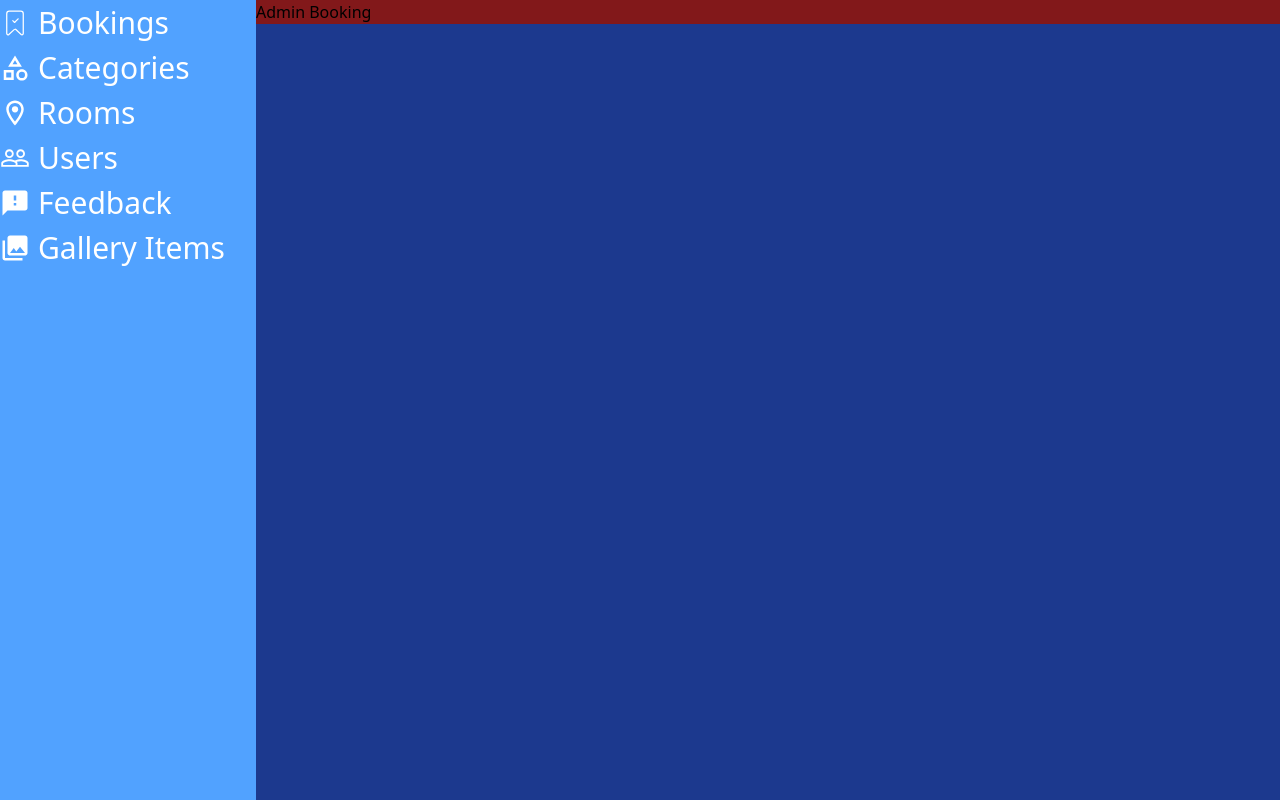
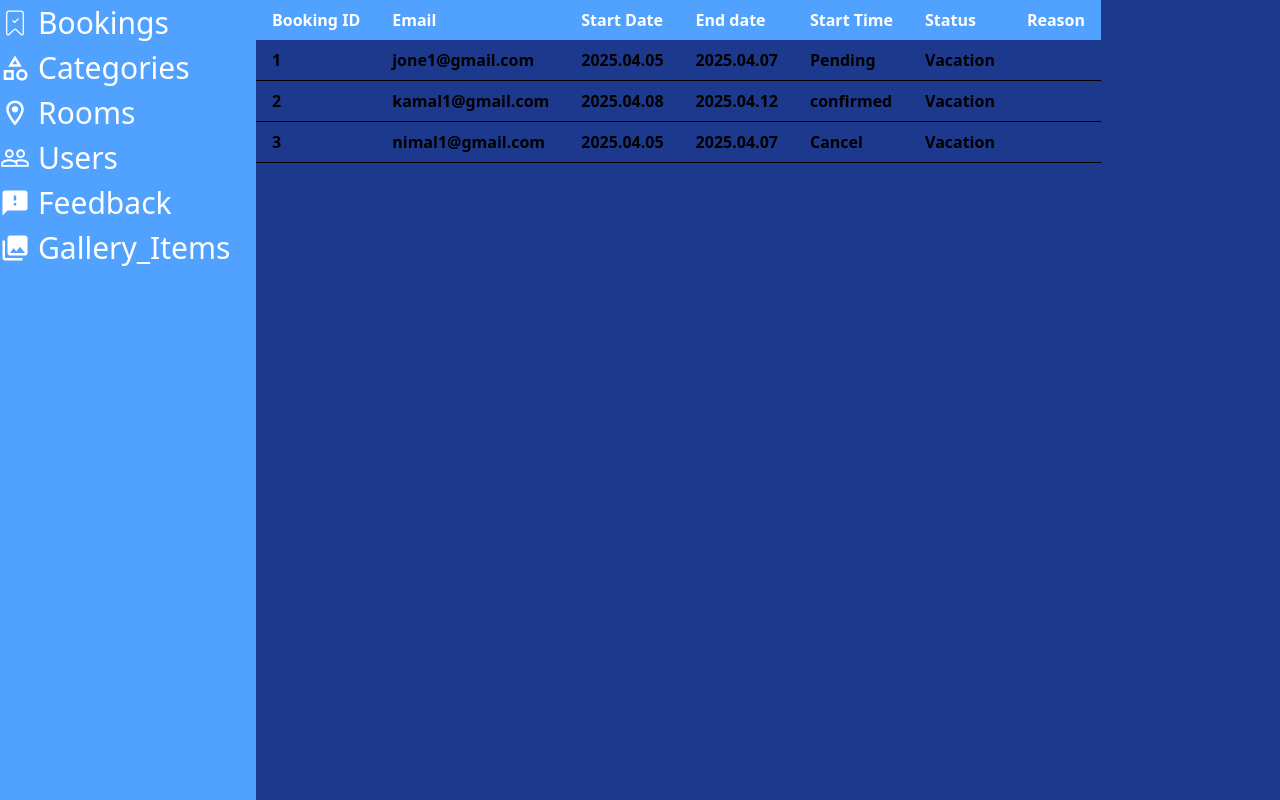
Before and after one commit to thilini-nisansala/Hotel-Management-frontend, a React (Vite) app: page /admin/bookings in a window 1280 px wide. Built offline with nearby package versions, Linux system fonts and the light colour scheme.

Commit message:
create admin booking

```diff
--- a/src/pages/admin/Bookings/adminBooking.jsx
+++ b/src/pages/admin/Bookings/adminBooking.jsx
@@ -1,7 +1,55 @@
-export default function AdminBookings (){
-    return(
-        <div className="w-full bg-red-900">
-            Admin Booking
-        </div>
-    )
-}
+
+
+
+export default function AdminBookings(){
+         return (
+
+    <div className="w-full">
+        <table className="table-auto border-collapse w h-full text-left">
+          <thead>
+            <tr className="bg-blue-400 text-white">
+              <th className="px-4 py-2">Booking ID</th>
+              <th className="px-4 py-2">Email</th>
+              <th className="px-4 py-2">Start Date</th>
+              <th className="px-4 py-2">End date</th>
+              <th className="px-4 py-2">Start Time</th>
+              <th className="px-4 py-2">Status</th>
+              <th className="px-4 py-2">Reason</th>
+            </tr>
+          </thead>
+          <tbody>
+          <tr className="border-b">
+              <th className="px-4 py-2">1</th>
+              <th className="px-4 py-2">jone1@gmail.com</th>
+              <th className="px-4 py-2">2025.04.05</th>
+              <th className="px-4 py-2">2025.04.07</th>
+              <th className="px-4 py-2">Pending</th>
+              <th className="px-4 py-2">Vacation</th>
+              <th className="px-4 py-2"></th>
+            </tr>
+
+            <tr className="border-b">
+              <th className="px-4 py-2">2</th>
+              <th className="px-4 py-2">kamal1@gmail.com</th>
+              <th className="px-4 py-2">2025.04.08</th>
+              <th className="px-4 py-2">2025.04.12</th>
+              <th className="px-4 py-2">confirmed</th>
+              <th className="px-4 py-2">Vacation</th>
+              <th className="px-4 py-2"></th>
+            </tr>
+
+            <tr className="border-b">
+              <th className="px-4 py-2">3</th>
+              <th className="px-4 py-2">nimal1@gmail.com</th>
+              <th className="px-4 py-2">2025.04.05</th>
+              <th className="px-4 py-2">2025.04.07</th>
+              <th className="px-4 py-2">Cancel</th>
+              <th className="px-4 py-2">Vacation</th>
+              <th className="px-4 py-2"></th>
+            </tr>
+          </tbody>
+        </table>
+      </div>
+
+  );
+};
--- a/src/pages/admin/galleryItems/galleryitems.jsx
+++ b/src/pages/admin/galleryItems/galleryitems.jsx
@@ -2,7 +2,6 @@ export default function AdminGalleryItems(){
     return(
         <div className="w-full">
             Admin Gallery Items
-
         </div>
     )
 }
--- a/src/pages/adminpage/admin.jsx
+++ b/src/pages/adminpage/admin.jsx
@@ -30,8 +30,8 @@ export default function AdminPage() {
                 <Link to="/admin/feedback" className="text-white text-[30px] hover:font-bold flex items-center gap-2">
                     <MdFeedback /> Feedback
                 </Link>
-                <Link to="/admin/gallery" className="text-white text-[30px] hover:font-bold flex items-center gap-2">
-                    <MdPhotoLibrary /> Gallery Items
+                <Link to="/admin/gallery-Items" className="text-white text-[30px] hover:font-bold flex items-center gap-2">
+                    <MdPhotoLibrary /> Gallery_Items
                 </Link>
             </div>
 
```
